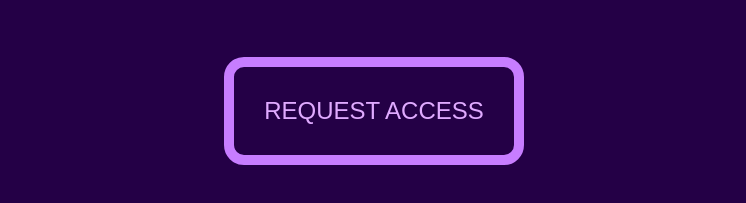
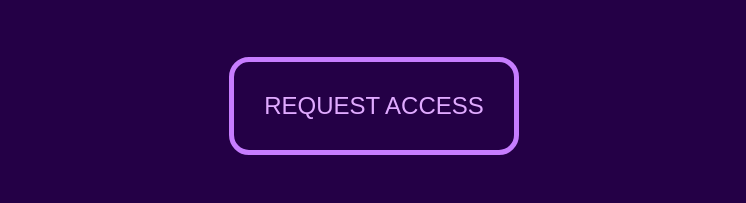
Before and after one commit to Neels-v-Wyk/simple-weather, a website built with webpack: page docs/index.html in a window 1280 px wide. Shown: the part 521-724 px from the top of the page, without its empty margins (274-1020 px from the left). Built offline with nearby package versions, Linux system fonts and the light colour scheme.

Commit message:
Thinner border

```diff
--- a/src/assets/styles/styles.css
+++ b/src/assets/styles/styles.css
@@ -167,7 +167,7 @@ button {
     background-color: #240046;
     border: #c77dff;
     color: #e0aaff;
-    border-width: 10px;
+    border-width: 5px;
     border-style: solid;
     border-radius: 20px;
 }
```
